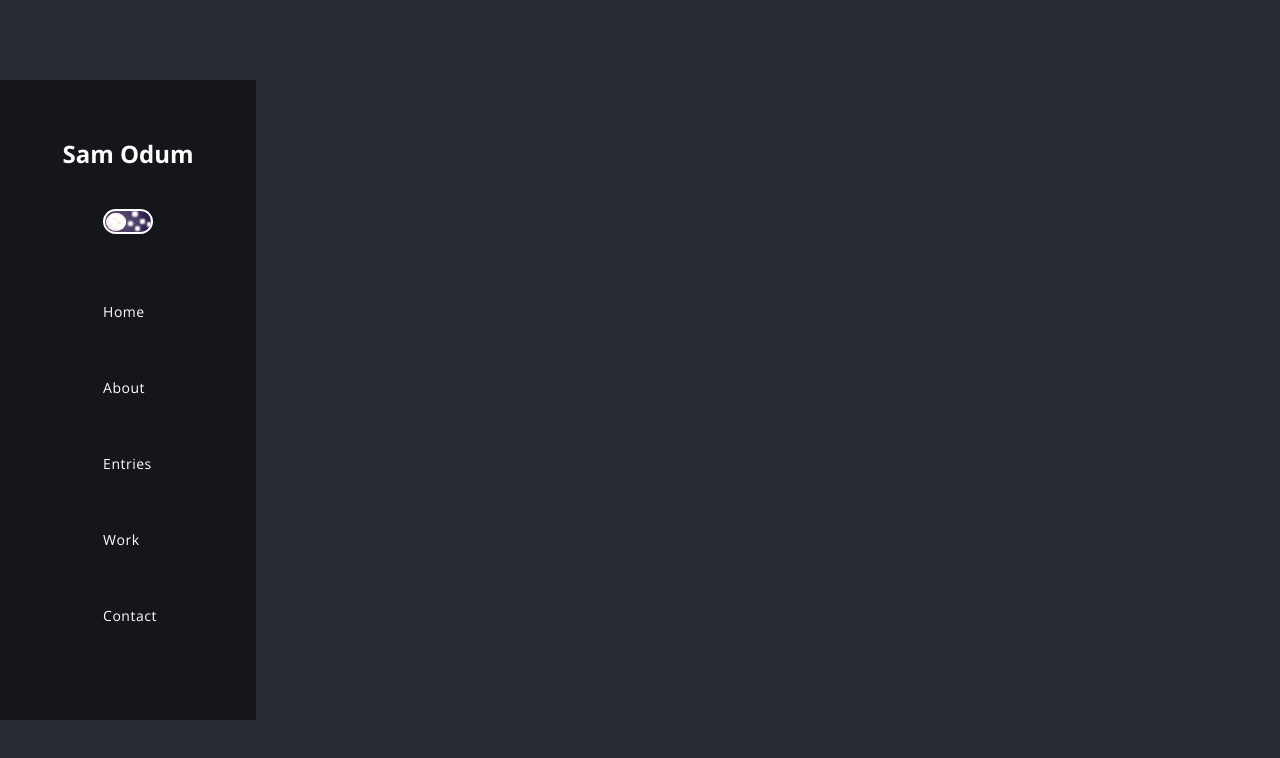
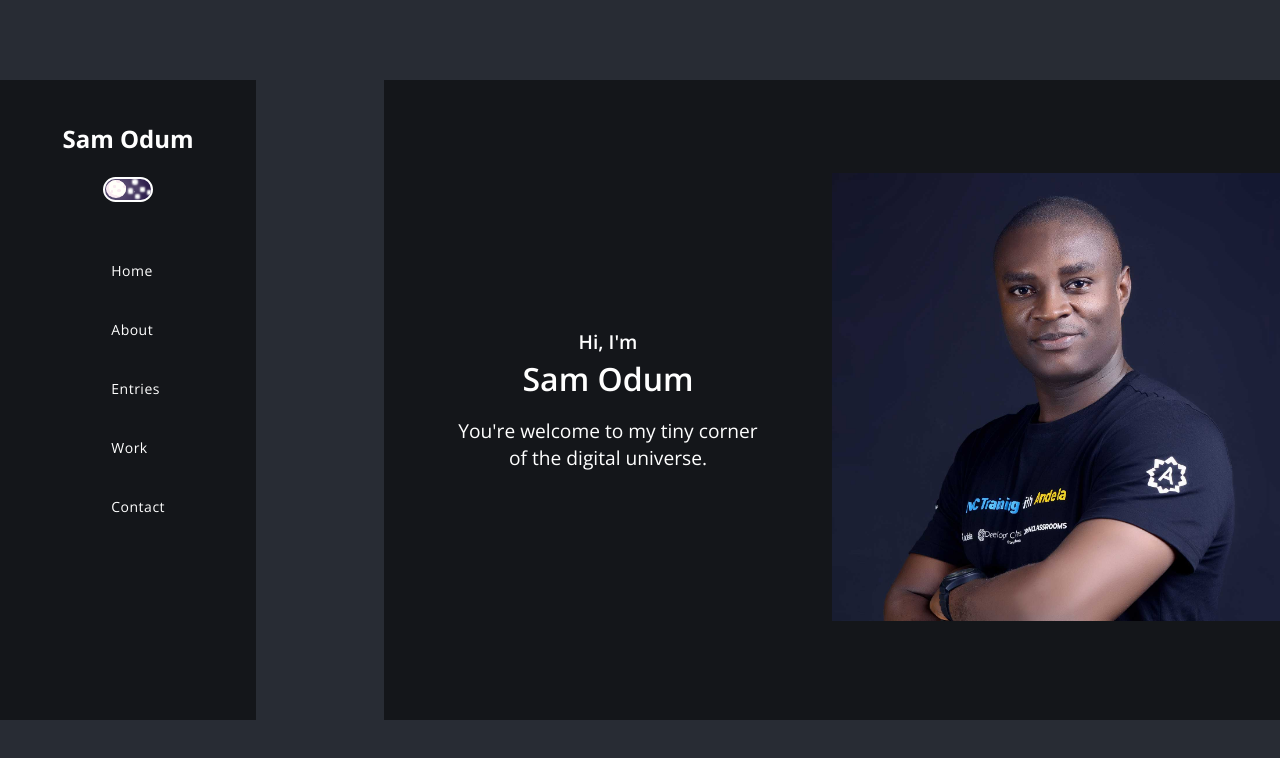
Before and after one commit to SamOdum/sam-odum, a React (Create React App) app: page / in a window 1280 px wide. Shown: the top 758 px of the page. Built offline with nearby package versions, Linux system fonts and the light colour scheme; a web font is replaced by a local one.

Commit message:
Add hompage to project
Because:
- A homepage is the index page
- It's the project's central page

I added a hompage and began styling it. It already looks decent on very
small devices. My next call is to make its look nice across the widest
range of devices.

```diff
--- a/src/components/App.js
+++ b/src/components/App.js
@@ -1,11 +1,13 @@
 import React from 'react';
 import '../styles/App.scss';
 import Navbar from './Navbar';
+import Slides from './Slides';
 
 function App() {
   return (
     <div className="App">
       <Navbar />
+      <Slides />
     </div>
   );
 }
--- /dev/null
+++ b/src/components/Home.js
@@ -0,0 +1,25 @@
+import React from 'react';
+import profilePix from '../imgs/sam-odum.jpg';
+
+const Home = () => {
+  return (
+    <div className="slide" id="1">
+      <div className="content profile">
+        <div className="profile-image">
+          <img src={profilePix} alt="Sam Odum" />
+        </div>
+        <div className="profile-text">
+          <h1 className="profile-text__heading">
+            <span>Hi, I&apos;m </span>
+            Sam Odum
+          </h1>
+          <p className="profile-text__paragraph">
+            You&apos;re welcome to my tiny corner of the digital universe.
+          </p>
+        </div>
+      </div>
+    </div>
+  );
+};
+
+export default Home;
--- /dev/null
+++ b/src/components/Slides.js
@@ -0,0 +1,12 @@
+import React from 'react';
+import Home from './Home';
+
+const Slides = () => {
+  return (
+    <div className="slides">
+      <Home />
+    </div>
+  );
+};
+
+export default Slides;
--- a/src/styles/App.scss
+++ b/src/styles/App.scss
@@ -2,3 +2,5 @@
 @import './general/global.scss';
 @import './modules/ThemeToggle.scss';
 @import './modules/Navbar.scss';
+@import './modules/Slides.scss';
+@import './modules/Home.scss';
--- a/src/styles/general/global.scss
+++ b/src/styles/general/global.scss
@@ -17,3 +17,7 @@ body {
   line-height: 1.42857143;
   color: #333;
 }
+
+img {
+  width: 100%;
+}
--- /dev/null
+++ b/src/styles/modules/Home.scss
@@ -0,0 +1,136 @@
+.profile {
+  color: #fff;
+  height: 100%;
+  width: 100%;
+  display: flex;
+  flex-direction: column;
+  /* 576 window width and more*/
+  @include sm {
+    flex-direction: row;
+    align-items: center;
+  }
+
+  &-image {
+    width: 100%;
+    /* 576 window width and more*/
+    @include sm {
+      width: 50%;
+      order: 2;
+    }
+  }
+
+  &-text {
+    width: 100%;
+    padding: 5% 8%;
+    /* 576 window width and more*/
+    @include sm {
+      width: 50%;
+      padding-right: 4%;
+      padding-left: 4%;
+      order: 0;
+    }
+
+    &__heading {
+      span {
+        font-size: 60%;
+        display: block;
+      }
+      font-size: 200%;
+      font-weight: 600;
+      padding: 0% 0% 4%;
+    }
+
+    &__paragraph {
+      font-size: 120%;
+      padding: 0 8%;
+    }
+  }
+}
+
+.main-btn a:hover {
+  background-color: #fff;
+  color: #232323 !important;
+}
+
+.first-content {
+  padding: 100px;
+  text-align: left;
+  padding-top: 13%;
+}
+
+.first-content .author-image img {
+  margin-top: 15px;
+  border-radius: 30px;
+  max-width: 100%;
+  overflow: hidden;
+  float: left;
+  margin-right: 35px;
+}
+
+.first-content h2 {
+  font-size: 36px;
+  text-transform: uppercase;
+  font-weight: 700;
+  color: #fff;
+  letter-spacing: 0.5px;
+  border-bottom: 2px solid #fff;
+  display: inline-block;
+  padding-bottom: 10px;
+  margin-bottom: 20px;
+  margin-top: 0px;
+}
+
+.first-content p {
+  color: #fff;
+  font-size: 13px;
+  text-transform: uppercase;
+  font-weight: 300;
+  letter-spacing: 2px;
+  line-height: 26px;
+  margin-bottom: 20px;
+}
+
+.first-content em {
+  font-style: normal;
+  font-weight: 600;
+}
+
+.first-content .main-btn {
+  display: inline-block;
+  margin-right: 15px;
+}
+
+.first-content .main-btn a {
+  display: inline-block;
+  border: 2px solid #fff;
+  padding: 8px 15px;
+  font-size: 13px;
+  text-transform: uppercase;
+  letter-spacing: 1px;
+  color: #fff;
+  text-decoration: none;
+  transition: all 0.5s;
+  transition: all 0.5s;
+}
+
+.first-content .fb-btn {
+  display: inline-block;
+}
+
+.first-content .fb-btn a {
+  display: inline-block;
+  background-color: #fff;
+  border: 2px solid #fff;
+  padding: 8px 15px;
+  font-size: 13px;
+  text-transform: uppercase;
+  letter-spacing: 1px;
+  color: #232323;
+  text-decoration: none;
+  transition: all 0.5s;
+}
+
+.first-content .fb-btn a:hover {
+  color: #fff;
+  background-color: transparent;
+}
--- a/src/styles/modules/Navbar.scss
+++ b/src/styles/modules/Navbar.scss
@@ -59,6 +59,10 @@ nav {
     @include md {
       display: block;
     }
+    // 992px window width and more
+    @include lg {
+      margin-top: 16.47597254004577%;
+    }
   }
 
   .mini-logo {
@@ -81,6 +85,14 @@ nav {
     // width: 52.08333333333333%; // max-dimension seem better
     max-width: 80px;
     max-height: 40px;
+    /* 768px window width and more */
+    @include md {
+      margin-top: 10%;
+    }
+    /* 992px window width and more */
+    @include lg {
+      margin-top: 8%;
+    }
   }
 
   ul {
@@ -135,6 +147,8 @@ nav {
         // 992px window width and more
         @include lg {
           width: 62.50930197946123%;
+          padding-top: 6.5%;
+          padding-bottom: 6.5%;
         }
 
         &.active {
@@ -187,6 +201,7 @@ nav {
           // 768px window width and more
           @include md {
             display: inline-block;
+            margin-left: 12%;
           }
         }
       }
--- /dev/null
+++ b/src/styles/modules/Slides.scss
@@ -0,0 +1,34 @@
+.slides {
+  width: 600vw;
+  height: 100vh;
+  -webkit-transition: -webkit-transform 0.8s ease;
+  transition: -webkit-transform 0.8s ease;
+  transition: transform 0.8s ease;
+  transition: transform 0.8s ease, -webkit-transform 0.8s ease;
+}
+.slides .slide {
+  height: 100vh;
+  width: 100vw;
+  float: left;
+  text-align: center;
+  background-size: cover;
+}
+.slides .slide .content {
+  overflow-y: scroll;
+  position: relative;
+  width: 70%;
+  height: 80%;
+  left: 30%;
+  top: 10%;
+  bottom: 10%;
+  background: rgba(0, 0, 0, 0.5);
+}
+.content::-webkit-scrollbar {
+  width: 5px;
+  height: 8px;
+  background-color: rgba(0, 0, 0, 0.5);
+}
+/* Add a thumb */
+.content::-webkit-scrollbar-thumb {
+  background: rgba(250, 250, 250, 0.5);
+}
```
Also changed, not shown: src/imgs/sam-odum.jpg (added).
